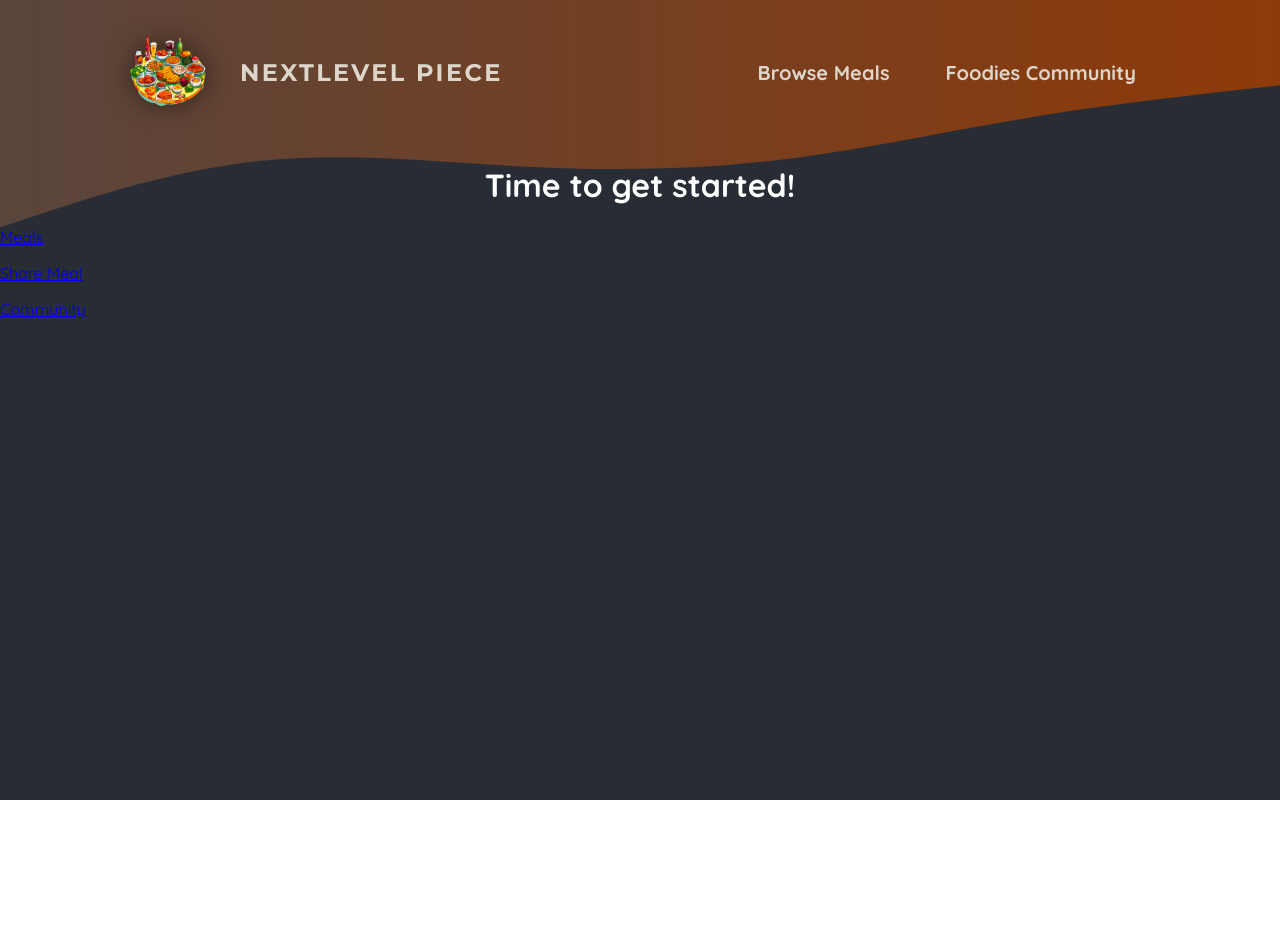
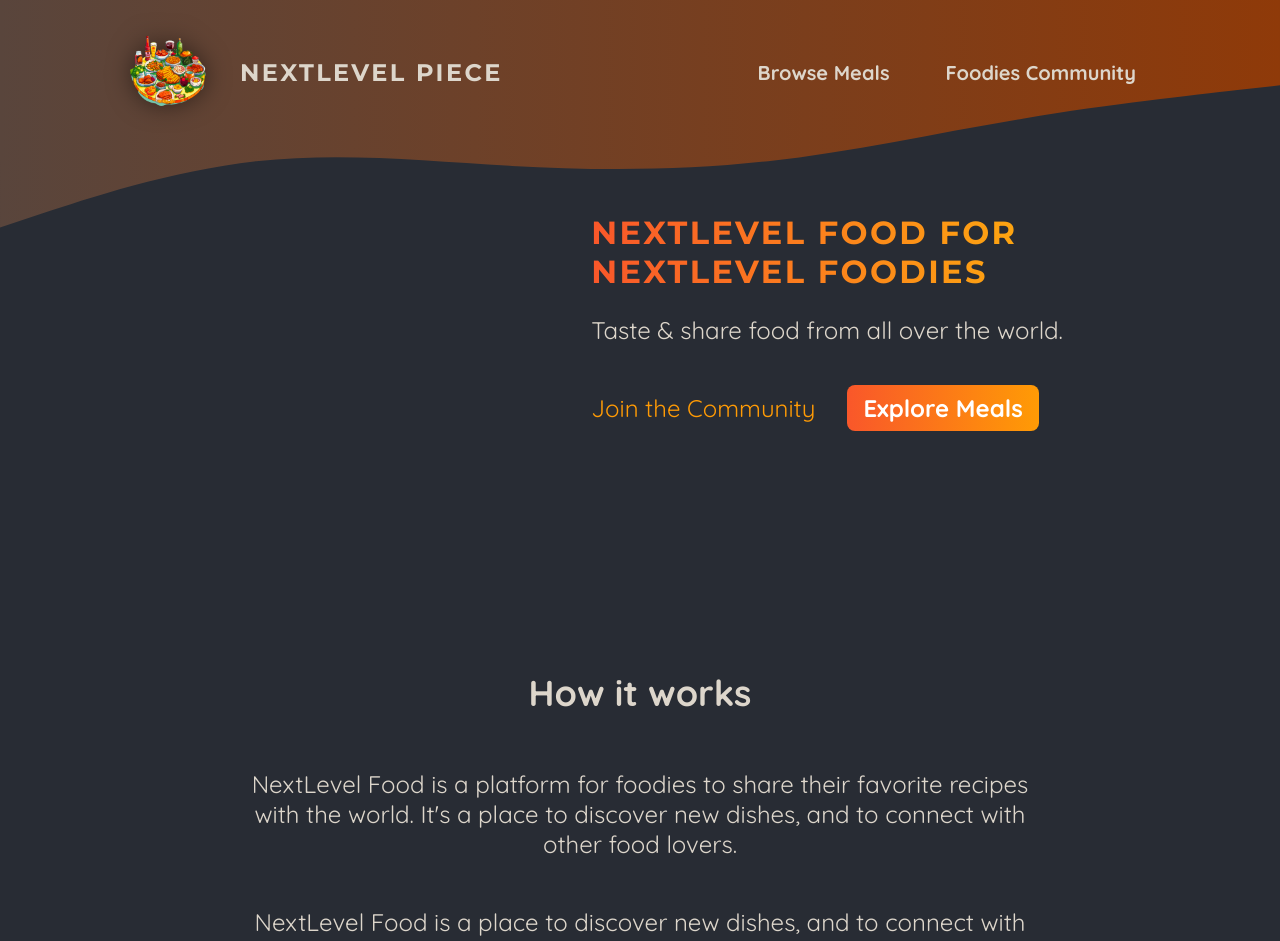
Before and after one commit to prgmr99/Recipe_Guider, a Next.js app: page / in a window 1280 px wide. Shown: the top 941 px of the page. Before the commit the page ends 800 px from the top, so only its background shows below. Built offline with nearby package versions, Linux system fonts and the light colour scheme.

Commit message:
feat: 메인페이지 레이아웃 작업

```diff
--- a/app/page.module.css
+++ b/app/page.module.css
@@ -1,230 +1,75 @@
-.main {
+.header {
+  display: flex;
+  gap: 3rem;
+  margin: 3rem auto;
+  width: 90%;
+  max-width: 75rem;
+}
+
+.slideshow {
+  width: 40rem;
+  height: 25rem;
+}
+
+.hero {
+  color: #ddd6cb;
+  font-size: 1.5rem;
+}
+
+.hero h1 {
+  font-size: 2rem;
+  font-weight: bold;
+  font-family: "Montserrat", sans-serif;
+  letter-spacing: 0.15rem;
+  text-transform: uppercase;
+  background: linear-gradient(90deg, #f9572a, #ffc905);
+  background-clip: text;
+  -webkit-background-clip: text;
+  -webkit-text-fill-color: transparent;
+}
+
+.cta {
+  font-size: 1.5rem;
+  display: flex;
+  gap: 1rem;
+}
+
+.cta a {
+  display: inline-block;
+  margin-top: 1rem;
+  padding: 0.5rem 1rem;
+  border-radius: 0.5rem;
+  background: linear-gradient(90deg, #f9572a, #ff9b05);
+  color: #ffffff;
+  font-weight: bold;
+  text-decoration: none;
+}
+
+.cta a:hover,
+.cta a:active {
+  background: linear-gradient(90deg, #fd4715, #f9b241);
+}
+
+.cta a:first-child {
+  background: transparent;
+  font-weight: normal;
+  color: #ff9b05;
+  padding-left: 0;
+}
+
+.cta a:first-child:hover,
+.cta a:first-child:active {
+  background: transparent;
+  color: #f9b241;
+}
+
+.section {
   display: flex;
   flex-direction: column;
-  justify-content: space-between;
-  align-items: center;
-  padding: 6rem;
-  min-height: 100vh;
+  color: #ddd6cb;
+  font-size: 1.5rem;
+  max-width: 50rem;
+  width: 90%;
+  margin: 2rem auto;
+  text-align: center;
 }
-
-.description {
-  display: inherit;
-  justify-content: inherit;
-  align-items: inherit;
-  font-size: 0.85rem;
-  max-width: var(--max-width);
-  width: 100%;
-  z-index: 2;
-  font-family: var(--font-mono);
-}
-
-.description a {
-  display: flex;
-  justify-content: center;
-  align-items: center;
-  gap: 0.5rem;
-}
-
-.description p {
-  position: relative;
-  margin: 0;
-  padding: 1rem;
-  background-color: rgba(var(--callout-rgb), 0.5);
-  border: 1px solid rgba(var(--callout-border-rgb), 0.3);
-  border-radius: var(--border-radius);
-}
-
-.code {
-  font-weight: 700;
-  font-family: var(--font-mono);
-}
-
-.grid {
-  display: grid;
-  grid-template-columns: repeat(4, minmax(25%, auto));
-  max-width: 100%;
-  width: var(--max-width);
-}
-
-.card {
-  padding: 1rem 1.2rem;
-  border-radius: var(--border-radius);
-  background: rgba(var(--card-rgb), 0);
-  border: 1px solid rgba(var(--card-border-rgb), 0);
-  transition: background 200ms, border 200ms;
-}
-
-.card span {
-  display: inline-block;
-  transition: transform 200ms;
-}
-
-.card h2 {
-  font-weight: 600;
-  margin-bottom: 0.7rem;
-}
-
-.card p {
-  margin: 0;
-  opacity: 0.6;
-  font-size: 0.9rem;
-  line-height: 1.5;
-  max-width: 30ch;
-  text-wrap: balance;
-}
-
-.center {
-  display: flex;
-  justify-content: center;
-  align-items: center;
-  position: relative;
-  padding: 4rem 0;
-}
-
-.center::before {
-  background: var(--secondary-glow);
-  border-radius: 50%;
-  width: 480px;
-  height: 360px;
-  margin-left: -400px;
-}
-
-.center::after {
-  background: var(--primary-glow);
-  width: 240px;
-  height: 180px;
-  z-index: -1;
-}
-
-.center::before,
-.center::after {
-  content: "";
-  left: 50%;
-  position: absolute;
-  filter: blur(45px);
-  transform: translateZ(0);
-}
-
-.logo {
-  position: relative;
-}
-/* Enable hover only on non-touch devices */
-@media (hover: hover) and (pointer: fine) {
-  .card:hover {
-    background: rgba(var(--card-rgb), 0.1);
-    border: 1px solid rgba(var(--card-border-rgb), 0.15);
-  }
-
-  .card:hover span {
-    transform: translateX(4px);
-  }
-}
-
-@media (prefers-reduced-motion) {
-  .card:hover span {
-    transform: none;
-  }
-}
-
-/* Mobile */
-@media (max-width: 700px) {
-  .content {
-    padding: 4rem;
-  }
-
-  .grid {
-    grid-template-columns: 1fr;
-    margin-bottom: 120px;
-    max-width: 320px;
-    text-align: center;
-  }
-
-  .card {
-    padding: 1rem 2.5rem;
-  }
-
-  .card h2 {
-    margin-bottom: 0.5rem;
-  }
-
-  .center {
-    padding: 8rem 0 6rem;
-  }
-
-  .center::before {
-    transform: none;
-    height: 300px;
-  }
-
-  .description {
-    font-size: 0.8rem;
-  }
-
-  .description a {
-    padding: 1rem;
-  }
-
-  .description p,
-  .description div {
-    display: flex;
-    justify-content: center;
-    position: fixed;
-    width: 100%;
-  }
-
-  .description p {
-    align-items: center;
-    inset: 0 0 auto;
-    padding: 2rem 1rem 1.4rem;
-    border-radius: 0;
-    border: none;
-    border-bottom: 1px solid rgba(var(--callout-border-rgb), 0.25);
-    background: linear-gradient(
-      to bottom,
-      rgba(var(--background-start-rgb), 1),
-      rgba(var(--callout-rgb), 0.5)
-    );
-    background-clip: padding-box;
-    backdrop-filter: blur(24px);
-  }
-
-  .description div {
-    align-items: flex-end;
-    pointer-events: none;
-    inset: auto 0 0;
-    padding: 2rem;
-    height: 200px;
-    background: linear-gradient(
-      to bottom,
-      transparent 0%,
-      rgb(var(--background-end-rgb)) 40%
-    );
-    z-index: 1;
-  }
-}
-
-/* Tablet and Smaller Desktop */
-@media (min-width: 701px) and (max-width: 1120px) {
-  .grid {
-    grid-template-columns: repeat(2, 50%);
-  }
-}
-
-@media (prefers-color-scheme: dark) {
-  .vercelLogo {
-    filter: invert(1);
-  }
-
-  .logo {
-    filter: invert(1) drop-shadow(0 0 0.3rem #ffffff70);
-  }
-}
-
-@keyframes rotate {
-  from {
-    transform: rotate(360deg);
-  }
-  to {
-    transform: rotate(0deg);
-  }
-}
--- a/app/page.tsx
+++ b/app/page.tsx
@@ -1,22 +1,49 @@
 import Link from "next/link";
+import styles from "./page.module.css";
 
 export default function Home() {
   return (
+    <>
+      <header className={styles.header}>
+        <div className={styles.slideshow}></div>
+        <div>
+          <div className={styles.hero}>
+            <h1>NextLevel Food for NextLevel Foodies</h1>
+            <p>Taste & share food from all over the world.</p>
+          </div>
+          <div className={styles.cta}>
+            <Link href="/community">Join the Community</Link>
+            <Link href="/meals">Explore Meals</Link>
+          </div>
+        </div>
+      </header>
       <main>
-      <h1 style={{ color: "white", textAlign: "center" }}>
-        Time to get started!
-      </h1>
-      <section>
+        <section className={styles.section}>
+          <h2>How it works</h2>
           <p>
-          <Link href="/meals">Meals</Link>
+            NextLevel Food is a platform for foodies to share their favorite
+            recipes with the world. It&apos;s a place to discover new dishes,
+            and to connect with other food lovers.
           </p>
           <p>
-          <Link href="/meals/share">Share Meal</Link>
+            NextLevel Food is a place to discover new dishes, and to connect
+            with other food lovers.
+          </p>
+        </section>
+
+        <section className={styles.section}>
+          <h2>Why NextLevel Food?</h2>
+          <p>
+            NextLevel Food is a platform for foodies to share their favorite
+            recipes with the world. It&apos;s a place to discover new dishes,
+            and to connect with other food lovers.
           </p>
           <p>
-          <Link href="/community">Community</Link>
+            NextLevel Food is a place to discover new dishes, and to connect
+            with other food lovers.
           </p>
         </section>
       </main>
+    </>
   );
 }
```
Lines whose indentation alone changed are shown as unchanged.
